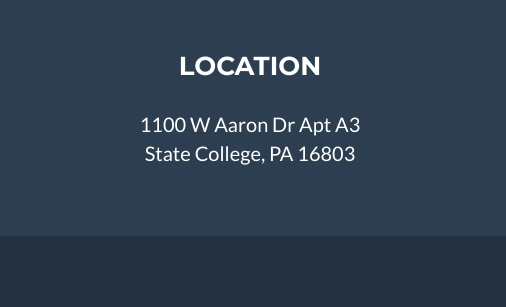
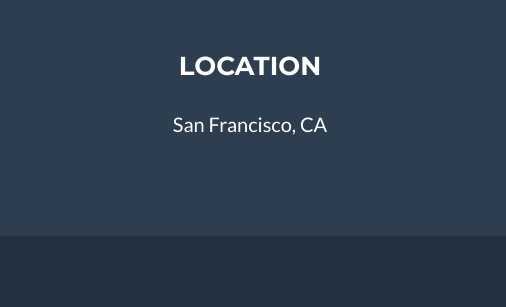
Before and after one commit to cj-zeiger/cj-zeiger.github.io, a plain HTML site: page index.html in a window 1280 px wide. Shown: the part 1857-2164 px from the top of the page, 0-506 px from the left. Drawn offline with nearby package versions, Linux system fonts and the light colour scheme.

Commit message:
updated location

```diff
--- a/index.html
+++ b/index.html
@@ -155,7 +155,7 @@
                 <div class="row">
                     <div class="footer-col col-md-4">
                         <h3>Location</h3>
-                        <p>1100 W Aaron Dr Apt A3<br>State College, PA 16803</p>
+                        <p>San Francisco, CA</p>
                     </div>
                     <div class="footer-col col-md-4">
                         <h3>Around the Web</h3>
```
